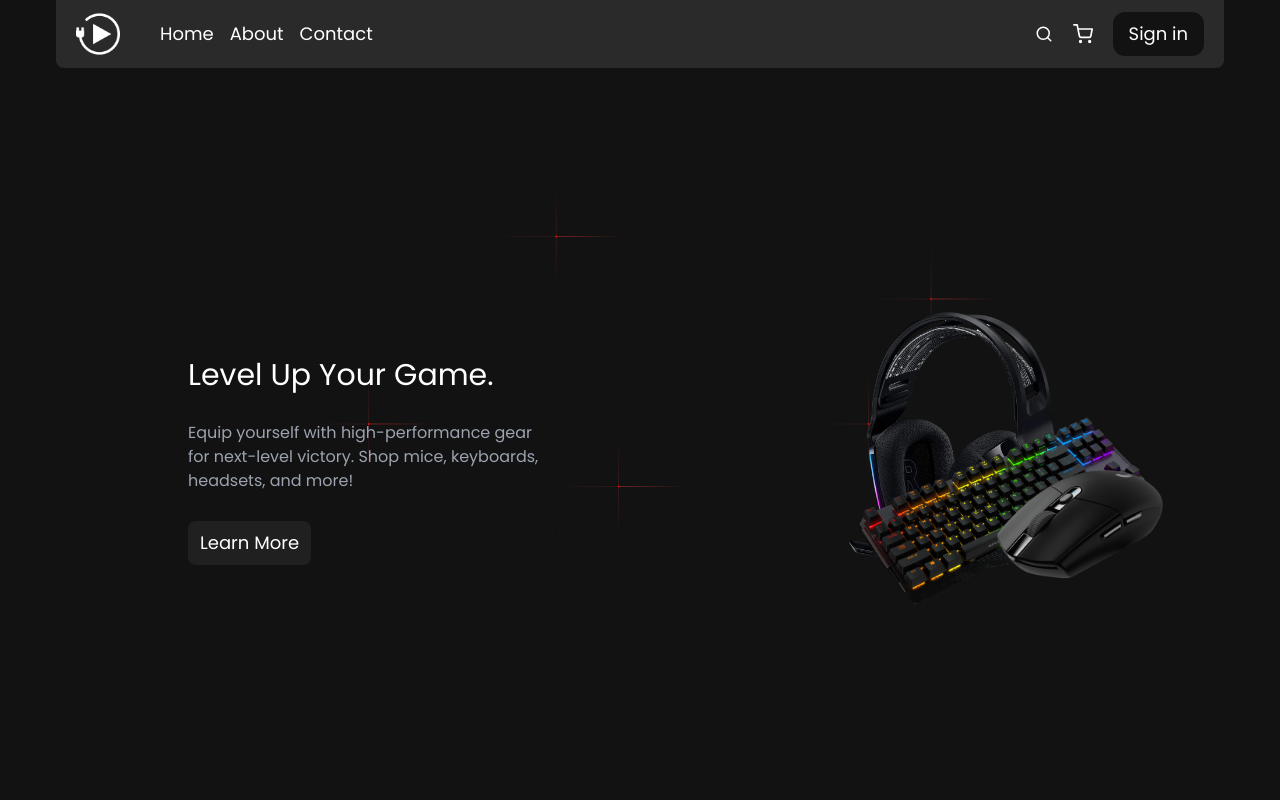
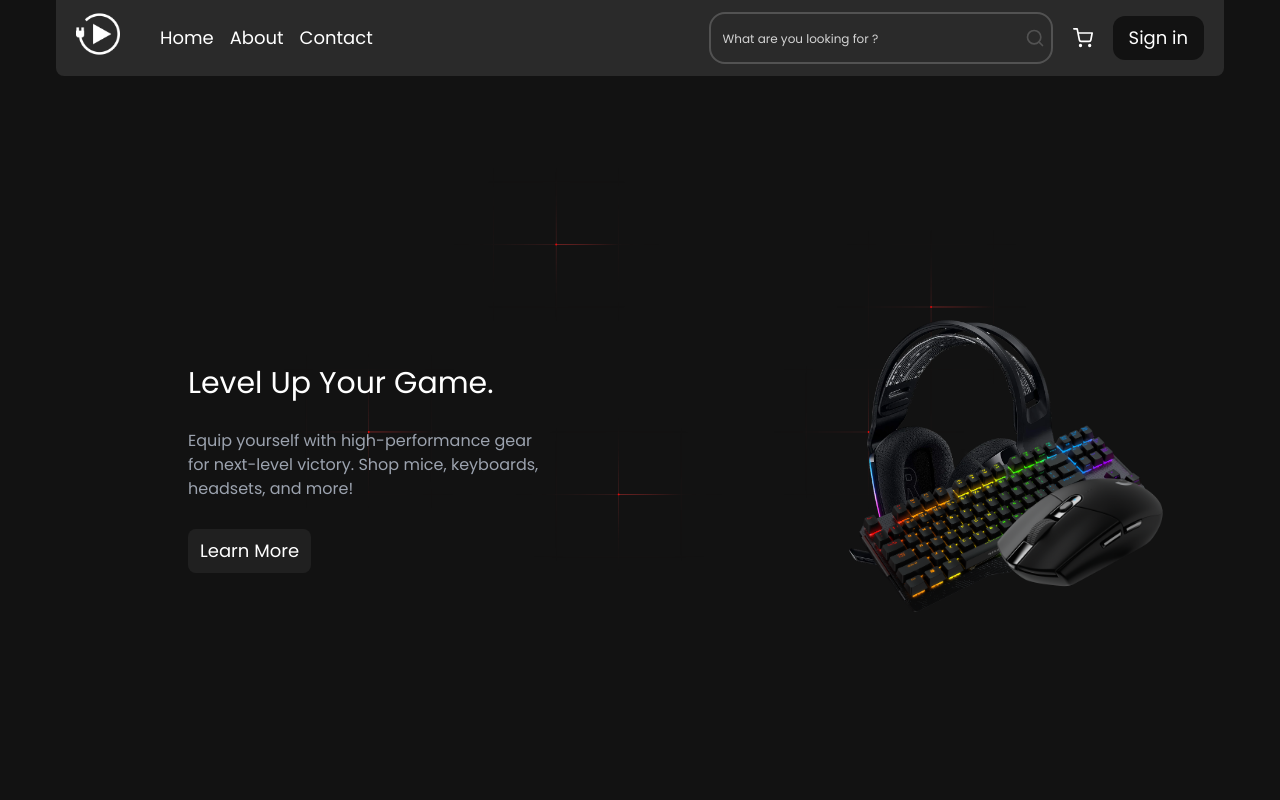
Before and after one commit to imrashidov/plug-and-play, a React (Vite) app: page / in a window 1280 px wide. Shown: the top 800 px of the page. Built offline with nearby package versions, Linux system fonts and the light colour scheme.

Commit message:
Update: Navbar component to include dynamic page links and search bar

```diff
--- a/src/components/Navbar.jsx
+++ b/src/components/Navbar.jsx
@@ -1,4 +1,5 @@
 import { Link } from "react-router-dom";
+import PagesData from "../data/PagesData";
 import { FiSearch } from "react-icons/fi";
 import { FiShoppingCart } from "react-icons/fi";
 import logo from "../assets/logo.png";
@@ -12,14 +13,23 @@ const Navbar = () => {
             <img src={logo} alt="logo" />
           </Link>
           <ul>
-            <Link>Home</Link>
-            <Link>About</Link>
-            <Link>Contact</Link>
+            {PagesData.map((page) => (
+              <li key={page.id}>
+                <Link to={page.path}>{page.title}</Link>
+              </li>
+            ))}
           </ul>
           <div className="nav-tools">
-            <button href="/">
-              <FiSearch />
-            </button>
+            <div className="flex relative ">
+              <input
+                type="text"
+                placeholder="What are you looking for ?"
+                className="p-3 text-center outline-none bg-transparent border-2 rounded-2xl border-neutral-600 text-neutral-400 text-base placeholder:text-xs placeholder:text-neutral-300 placeholder:text-left focus:placeholder:text-transparent"
+              />
+              <i className="absolute h-full right-0 p-2 flex items-center  ">
+                <FiSearch className="stroke-neutral-600 text-xl" />
+              </i>
+            </div>
             <Link href="/">
               <FiShoppingCart />
             </Link>
--- /dev/null
+++ b/src/data/PagesData.jsx
@@ -0,0 +1,19 @@
+const PagesData = [
+  {
+    id: 1,
+    title: "Home",
+    path: "/",
+  },
+  {
+    id: 2,
+    title: "About",
+    path: "/about",
+  },
+  {
+    id: 3,
+    title: "Contact",
+    path: "/contact",
+  },
+];
+
+export default PagesData;
```
